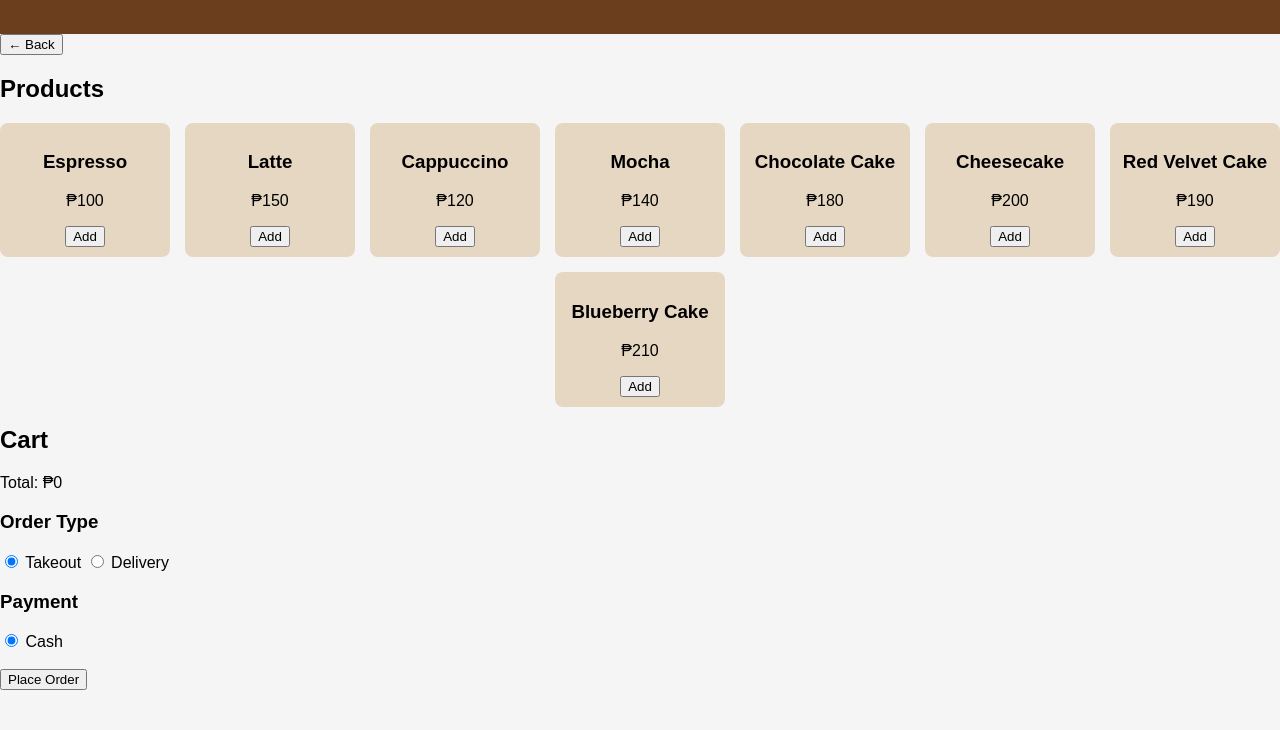
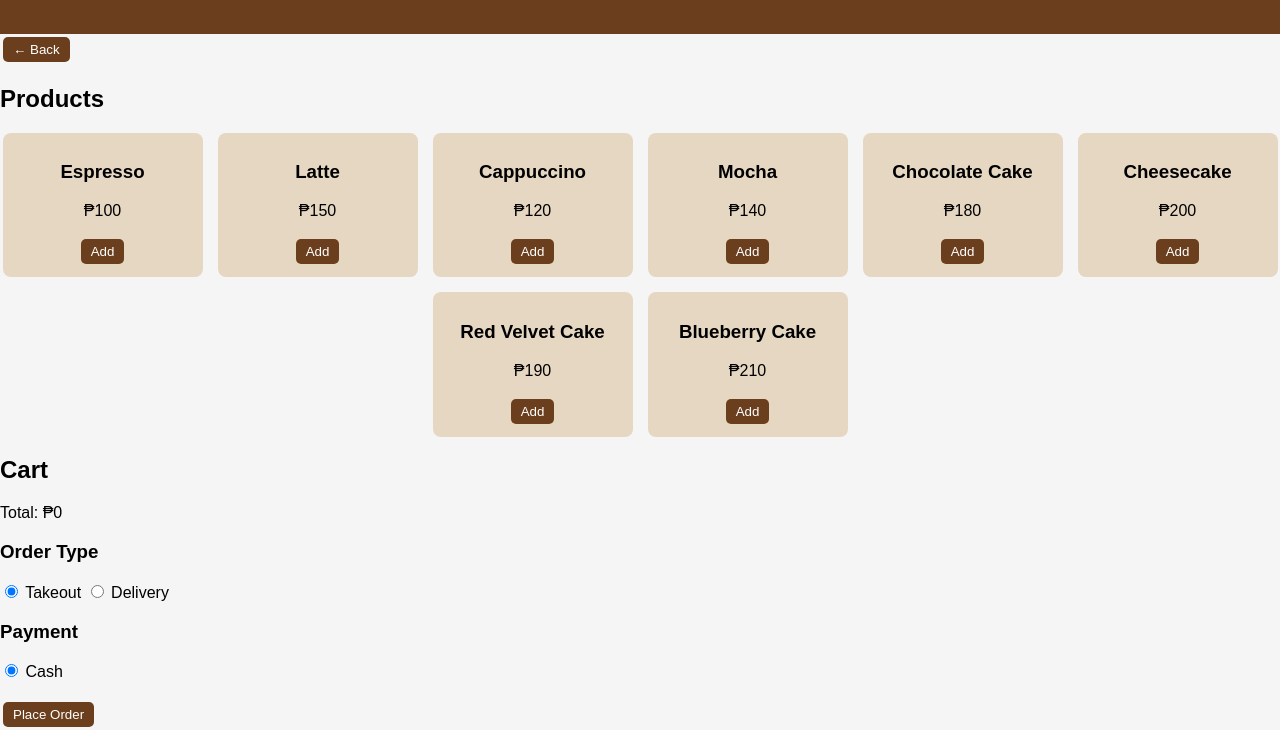
Before and after one commit to buenojayvee9-glitch/Chill-Brew-Coffee-Web, a plain HTML site: page menu.html in a window 1280 px wide. Shown: the part 76-806 px from the top of the page. Drawn offline with Linux system fonts and the light colour scheme.

Commit message:
Refactor item styles and add image support
Updated item width and added image styling.

```diff
--- a/style.css
+++ b/style.css
@@ -159,3 +159,59 @@ nav a:hover::after {
     opacity: 1;
     transform: translateY(0);
 }
+
+.menu{
+display:flex;
+flex-wrap:wrap;
+gap:15px;
+justify-content:center;
+}
+
+.item{
+background:#e6d7c2;
+padding:10px;
+border-radius:8px;
+width:180px;
+text-align:center;
+}
+
+.item img{
+border-radius:8px;
+height:120px;
+object-fit:cover;
+}
+
+.menu {
+    display: flex;
+    flex-wrap: wrap;
+    gap: 15px;
+    justify-content: center;
+}
+
+.item {
+    background: #e6d7c2;
+    padding: 10px;
+    border-radius: 8px;
+    width: 180px;
+    text-align: center;
+}
+
+.item img {
+    border-radius: 8px;
+    height: 120px;
+    object-fit: cover;
+}
+
+button {
+    margin: 3px;
+    padding: 5px 10px;
+    border: none;
+    background: #6b3f1d;
+    color: white;
+    border-radius: 5px;
+    cursor: pointer;
+}
+
+button:hover {
+    background: #a87e56;
+}
```
